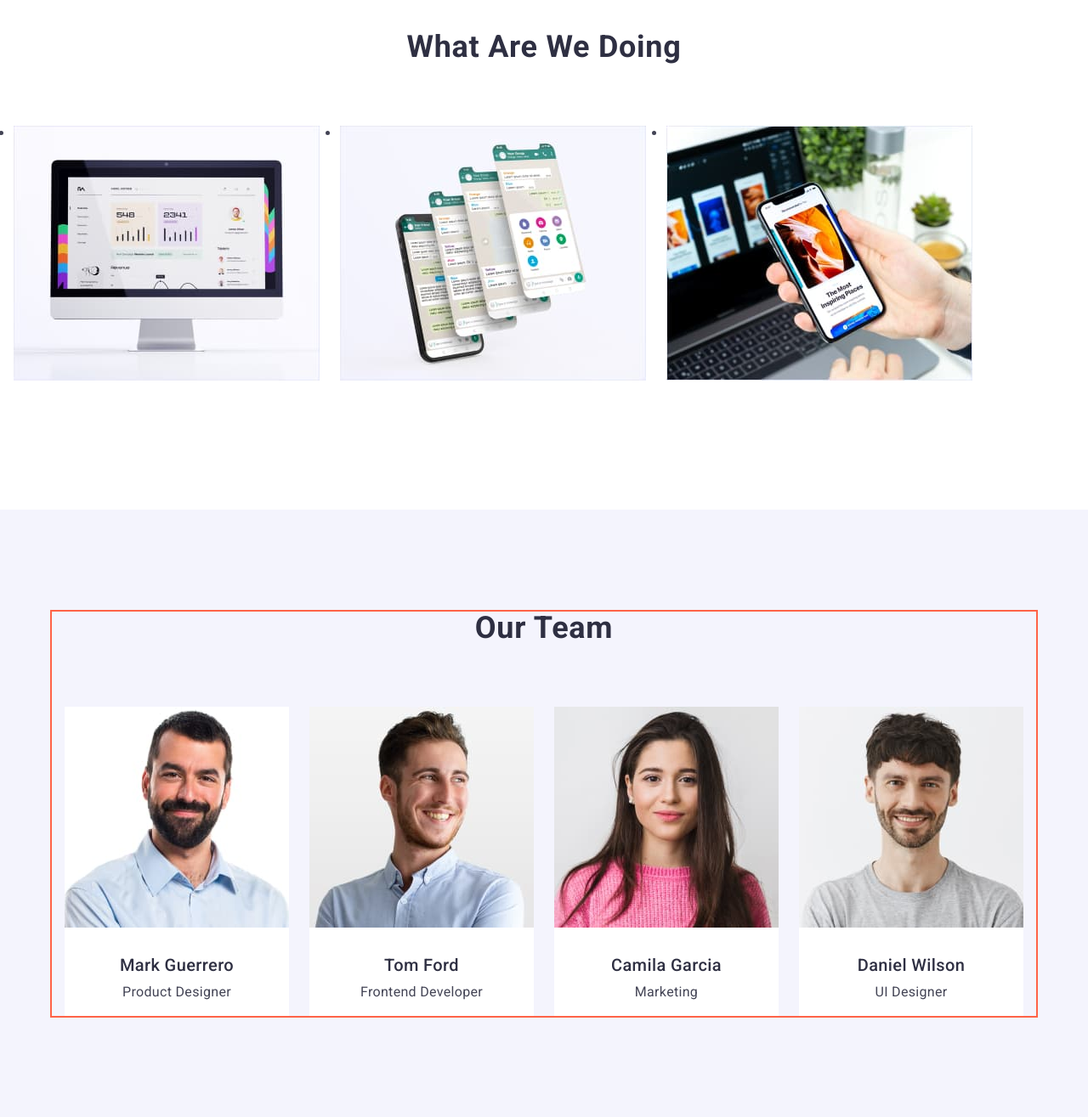
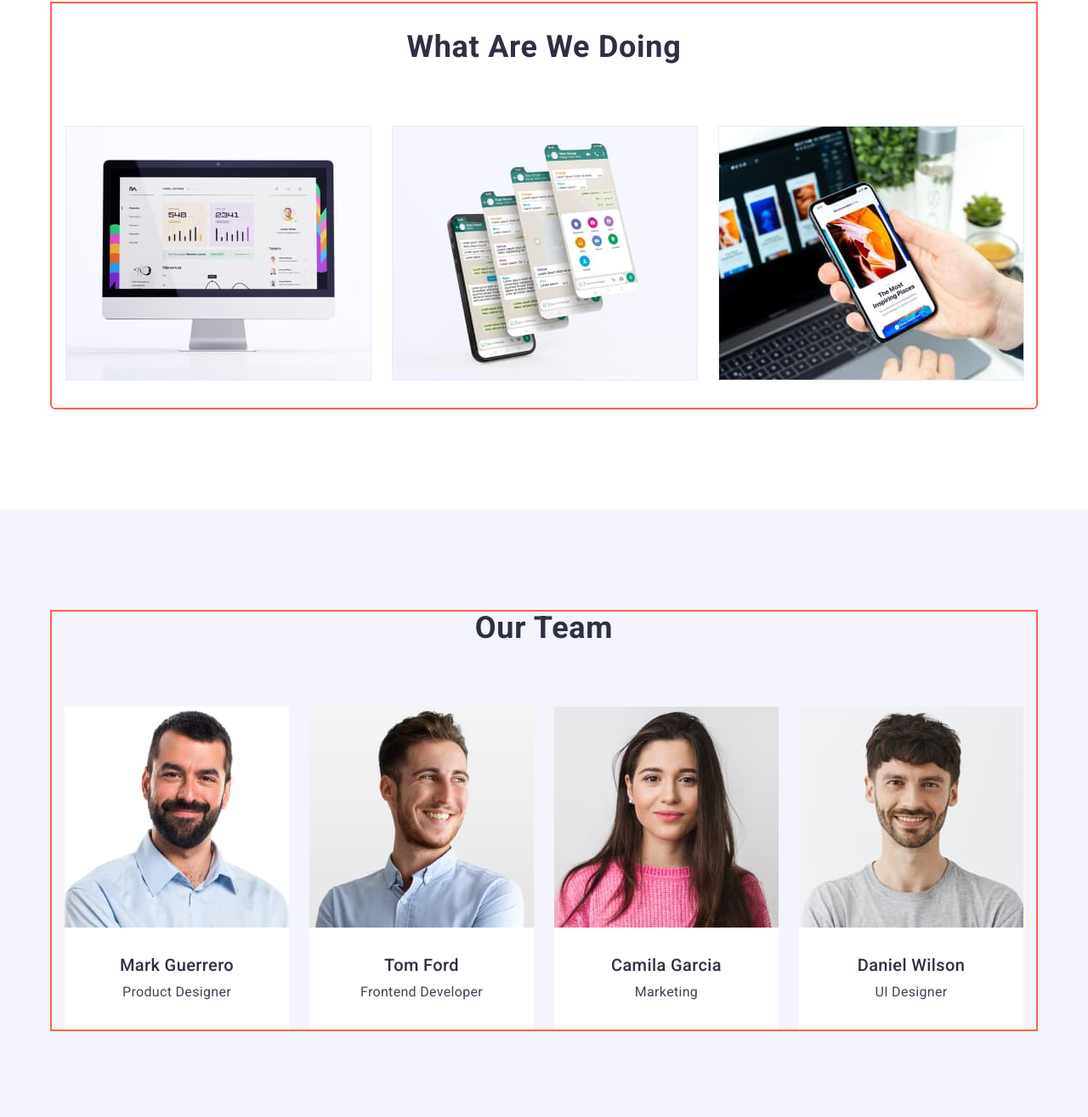
Before and after one commit to valeriefalkova/goit-markup-hw-03, a plain HTML site: page index.html in a window 1280 px wide. Shown: the part 1285-2600 px from the top of the page at 85% size. Drawn offline with nearby package versions, Linux system fonts and the light colour scheme.

Commit message:
fixed mistakes

```diff
--- a/css/styles.css
+++ b/css/styles.css
@@ -235,8 +235,9 @@ background-color: #404bbf;
 .what-section{
   background: var(--white-color);
   padding:120px 0px;
+
 }
-.what-container{
+.what-section .container{
   border-radius: 0px 0px 4px 4px;
   padding: 32px 16px;
 }
@@ -274,8 +275,7 @@ background-color: #404bbf;
   flex-basis: calc(100%-72)/4;
   }
 .team-card{
-  padding-top: 32px;
-  padding-bottom: 16px;
+  padding: 32px 16px;
   border-radius: 0px 0px 4px;
   border-top: none;
 }
--- a/index.html
+++ b/index.html
@@ -84,9 +84,9 @@ We bring forth a deep passion for problem-solving.</p>
     </section>
     <!--What are we doing?-->
     <section class="what-section">
-        <div class="what-container">
+        <div class="what-section container">
         <h2 class="what-title">What are we doing</h2>
-        <ul class="what-list">
+        <ul class="what-list list">
             <li class="what-element">
                 <img src="./images/laptop.jpg"
                 alt="laptop"
```
